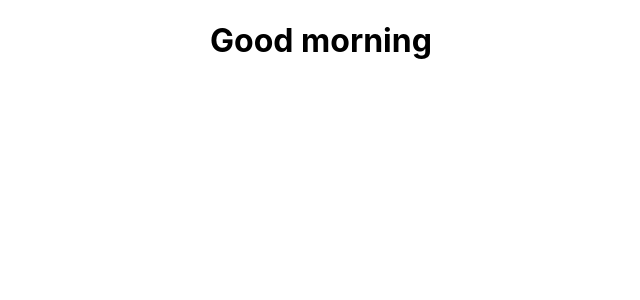
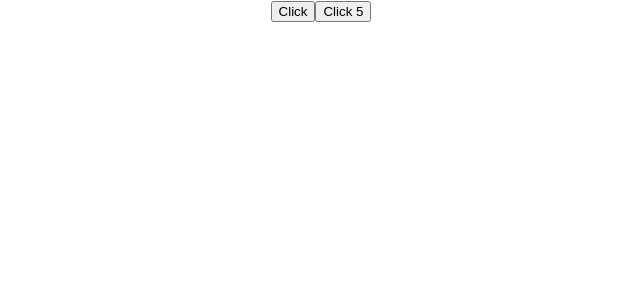
Before and after one commit to mallaamrit/reactjs, a React (Create React App) app: page / in a window 1280 px wide. Shown: the top 300 px of the page, without its empty margins (319-959 px from the left). Built offline with nearby package versions, Linux system fonts and the light colour scheme.

Commit message:
second commit

```diff
--- a/src/App.js
+++ b/src/App.js
@@ -1,10 +1,19 @@
 import './App.css';
+import ClickHandler from './components/ClickHander';
 import Greet from './components/Greet';
+import Message from './components/Message';
 
 function App() {
   return (
     <div className="App">
-     <Greet />
+     {/* <Greet name='Amrit' heroName='Superman' > */}
+       {/* passing dynamic html contents */}
+       {/* <button>Action</button>
+       </Greet> */}
+
+       {/* <Message /> */}
+       <ClickHandler />
+
     </div>
   );
 }
--- /dev/null
+++ b/src/components/ClickHander.js
@@ -0,0 +1,19 @@
+const ClickHandler = () => {
+    const clickHandler = (event) =>{
+        console.log("Button Clicked")
+
+        // displaying passed argument
+        alert(event)
+    }
+    return (
+        <div>
+            <button onClick={clickHandler}>Click</button>
+
+            {/* passing arguement in click event */}
+            <button onClick={() =>clickHandler('Hi beautiful')}>Click 5</button>
+
+        </div>
+     );
+}
+
+export default ClickHandler;
--- a/src/components/Greet.js
+++ b/src/components/Greet.js
@@ -1,10 +1,11 @@
 import React from 'react'
 
 //funtional component (rfce)
-function Greet() {
+function Greet(props) {
   return (
     <div>
-        <h1>Good morning</h1>
+        <h1>Good morning {props.name} {props.heroName} </h1>
+        {props.children}
     </div>
   )
 }
--- /dev/null
+++ b/src/components/Message.js
@@ -0,0 +1,15 @@
+import { useState } from "react";
+
+// using state example and click event
+const Message = () => {
+    const [message, setMessage]= useState('Welcome Visitors')
+    return (
+        <div>
+            <h1>{message}</h1>
+            <button onClick={() => setMessage('Thank You for subscribing')}>Subscribe</button>
+        </div>
+
+     );
+}
+
+export default Message;
```
